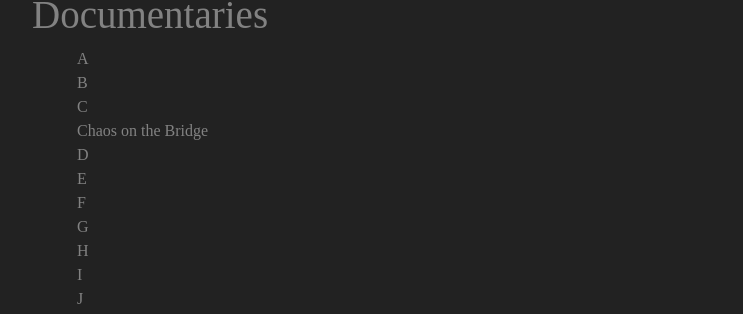
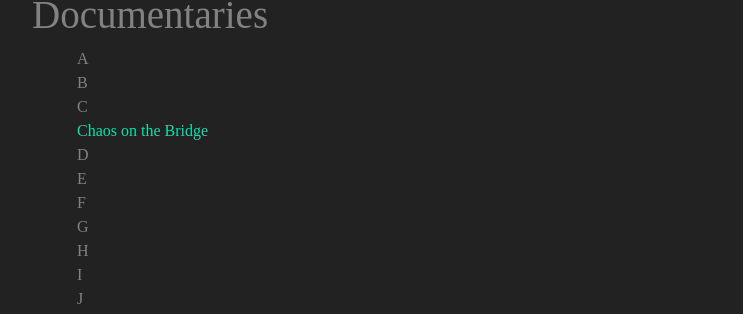
Before and after one commit to aatron/blog, a Jekyll site: the page built from src/documentaries.md, in a window 1280 px wide. Shown: the part 108-422 px from the top of the page, without its empty margins (268-1011 px from the left). Built offline with Jekyll 4.4.1, drawn with Linux system fonts in a browser that asks for light colours; nearby versions of some CDN libraries; some web fonts are replaced; Markdown is read by kramdown in place of the engine named in the settings.

Commit message:
Documentary list - show links

```diff
--- a/src/documentaries.md
+++ b/src/documentaries.md
@@ -5,7 +5,7 @@ permalink: documentaries/
 ---
 
 {% assign alphabetArray = "ABCDEFGHIJKLMNOPQRSTUVWXYZ" | split: "" %}
-{% assign titles = site.documentaries | map: "title" | sort %}
+{% assign docs = site.documentaries | sort: "title" %}
 
 <div class="container-fluid">
   <div class="row">
@@ -13,14 +13,19 @@ permalink: documentaries/
       <ul class="list-unstyled">
       {% for letter in alphabetArray  %}
         {% assign newLetter = true %}
-        {% for doc in titles %}
-          {% assign titleLetters = doc | split: "" %}
+        {% for doc in docs %}
+          {% assign titleLetters = doc.title | split: "" %}
           {% if newLetter == true %}
             {% assign newLetter = false %}
             <li>{{letter}}</li>
           {% endif %}
+
           {% if letter == titleLetters[0] %}
-            <li>{{ doc }}</li>
+            {% if doc.reviewAvailable == "Yes" %}
+              <a class="post-link" href="{{ doc.url | prepend: site.baseurl }}">{{ doc.title }}</a>
+            {% else %}
+              <li>{{ doc.title }}</li>
+            {% endif %}
           {% endif %}
         {% endfor %}
       {% endfor %}
```
